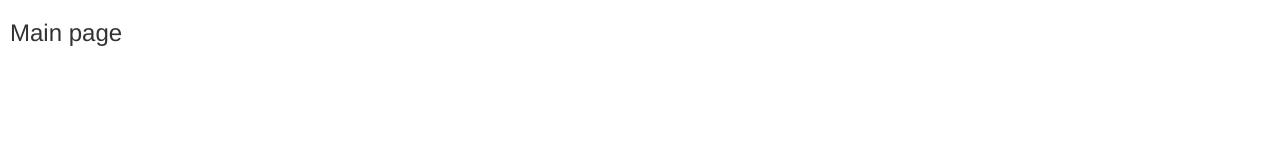
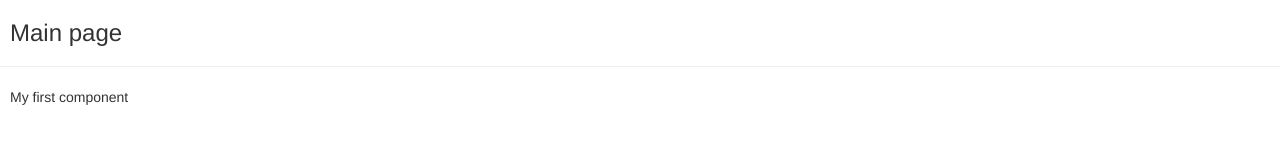
Before and after one commit to MateuszZie/Angular-course, an Angular app in the folder getting-started/: page / in a window 1280 px wide. Shown: the top 160 px of the page. Built offline with nearby package versions, Linux system fonts and the light colour scheme.

Commit message:
Using Custom Components

```diff
--- a/getting-started/src/app/app.component.html
+++ b/getting-started/src/app/app.component.html
@@ -1 +1,3 @@
 <h3 style="margin-left: 10px">Main page</h3>
+<hr />
+<app-server></app-server>
--- a/getting-started/src/app/app.module.ts
+++ b/getting-started/src/app/app.module.ts
@@ -2,9 +2,10 @@ import { NgModule } from '@angular/core';
 import { BrowserModule } from '@angular/platform-browser';
 
 import { AppComponent } from './app.component';
+import { ServerComponent } from './server/server.component';
 
 @NgModule({
-  declarations: [AppComponent],
+  declarations: [AppComponent, ServerComponent],
   imports: [BrowserModule],
   providers: [],
   bootstrap: [AppComponent],
--- a/getting-started/src/app/server/server.component.html
+++ b/getting-started/src/app/server/server.component.html
@@ -1 +1 @@
-<p>My first component</p>
+<p style="margin-left: 10px">My first component</p>
```
